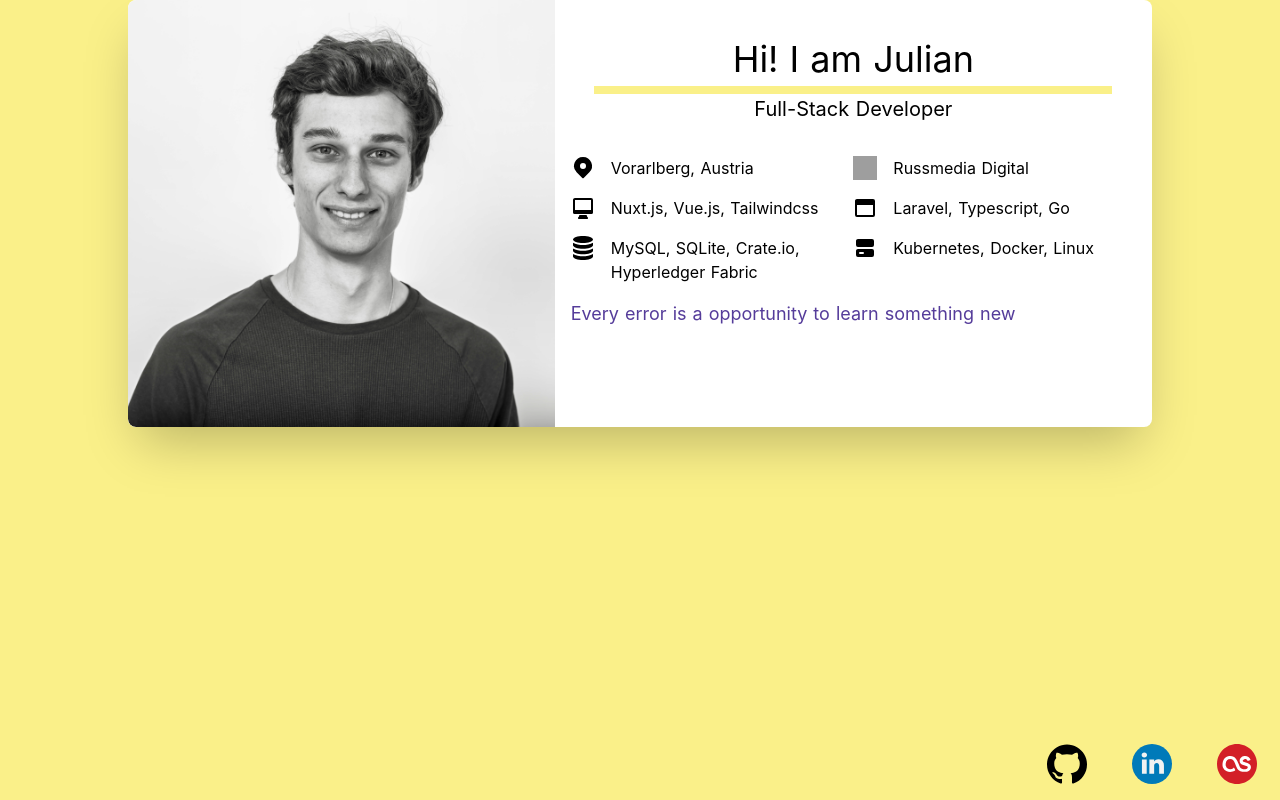
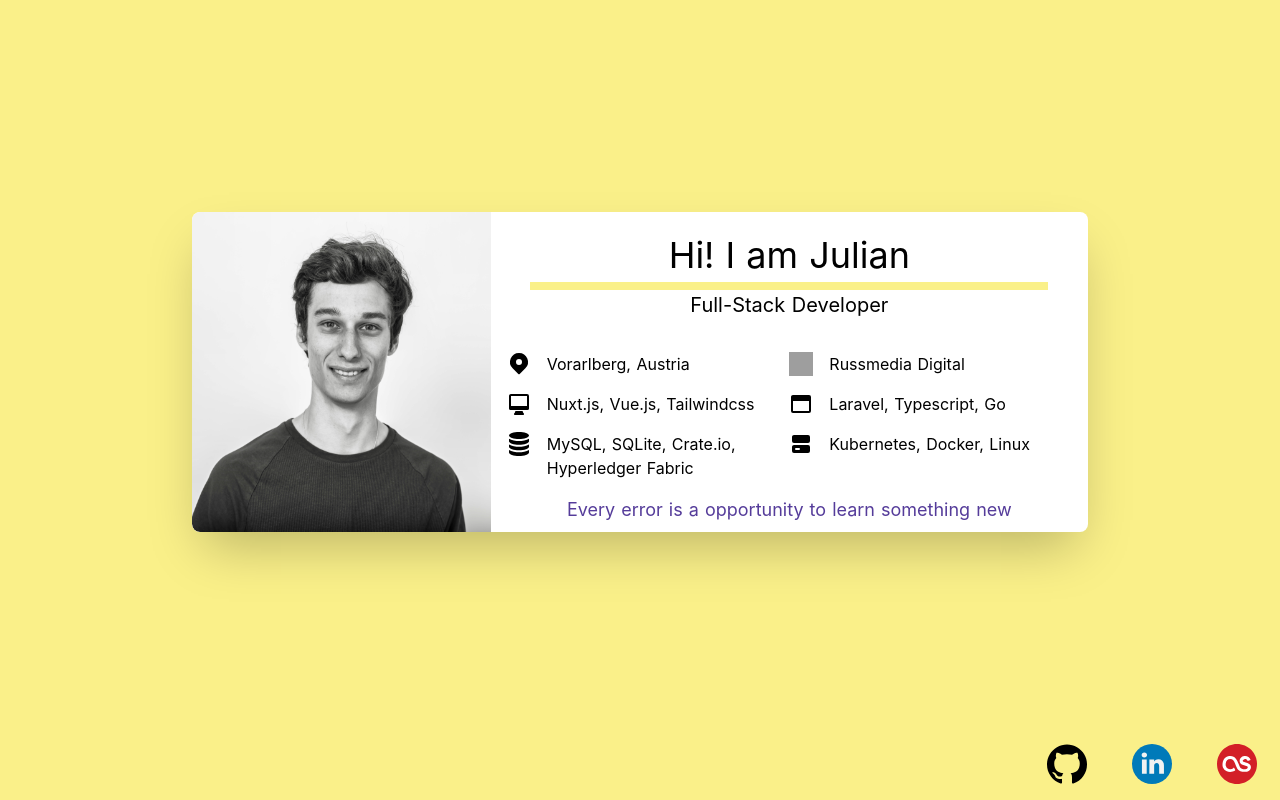
Before and after one commit to JulianMar/website, a Nuxt app: page / in a window 1280 px wide. Built offline with nearby package versions, Linux system fonts and the light colour scheme; grey boxes are pictures that could not be loaded.

Commit message:
change layout

```diff
--- a/components/TitleCard.vue
+++ b/components/TitleCard.vue
@@ -3,11 +3,11 @@
     class="flex flex-col bg-white background rounded-lg shadow-2xl md:flex-row"
   >
     <img
-      class="rounded-full mx-auto w-1/2 mt-4 md:rounded-l-lg md:rounded-r-none md:m-0 md:w-5/12"
+      class="rounded-full mx-auto w-1/2 mt-4 md:rounded-l-lg md:rounded-r-none md:m-0 md:w-4/12"
       src="/me.jpg"
     />
 
-    <div class="md:mt-4">
+    <div>
       <div class="mt-4 mb-2 mx-4 text-center md">
         <p class="text-4xl">Hi! I am Julian</p>
 
@@ -16,7 +16,9 @@
         <p class="text-xl">Full-Stack Developer</p>
       </div>
 
-      <div class="mt-2 mx-4 mb-4 md:mt-4 md:flex md:flex-wrap">
+      <div
+        class="mt-2 mx-4 mb-4 md:mt-4 md:flex md:flex-wrap md:justify-center"
+      >
         <Tag
           v-for="(item, index) in items"
           :key="index"
@@ -24,10 +26,10 @@
           :description="item.description"
           :link="item.link"
           :alt="item.alt"
-          class="md:w-1/2"
+          class="md:w-1/2 md:mx-auto"
         ></Tag>
 
-        <p class=" text-purple-800 text-lg mt-4 text-center">
+        <p class=" text-purple-800 text-lg mt-4 text-center w-full">
           Every error is a opportunity to learn something new
         </p>
       </div>
--- a/pages/index.vue
+++ b/pages/index.vue
@@ -1,13 +1,8 @@
 <template>
   <div class="h-screen relative flex flex-col bg-yellow-300">
-    <div
-      class="w-4/5 mx-auto h-full relative wrapper my-auto"
-      :class="{ back: !titleCard }"
-      @click="turnCard()"
-    >
-      <title-card class="card my-auto" />
-      <backside-card class="card back" />
-    </div>
+    <title-card
+      class="w-4/5 mx-auto mt-auto wrapper mt-4 overflow-auto h-80 sm:h-full md:h-100 md:overflow-hidden md:max-w-4xl"
+    />
 
     <div class="icons w-full h-10 mt-auto mb-4 md:self-end md:w-64">
       <icons />
@@ -17,33 +12,19 @@
 
 <script>
 import TitleCard from '@/components/TitleCard'
-import BacksideCard from '@/components/BacksideCard'
 import Icons from '@/components/Icons'
 
 export default {
   components: {
     TitleCard,
-    BacksideCard,
     Icons
-  },
-
-  data() {
-    return {
-      titleCard: true
-    }
-  },
-
-  methods: {
-    turnCard() {
-      this.titleCard = !this.titleCard
-    }
   }
 }
 </script>
 
 <style>
-.h-100 {
-  height: 20rem;
+.h-80 {
+  max-height: 85%;
 }
 
 a {
@@ -55,18 +36,6 @@ a {
   transition: all 1s ease;
 }
 
-.card {
-  position: absolute;
-  top: 0;
-  left: 0;
-  backface-visibility: hidden;
-  overflow: hidden;
-}
-
-.back {
-  transform: rotateY(180deg);
-}
-
 .mt-10vh {
   margin-top: 10vh;
 }
--- a/tailwind.config.js
+++ b/tailwind.config.js
@@ -5,7 +5,15 @@
  ** Default: https://github.com/tailwindcss/tailwindcss/blob/master/stubs/defaultConfig.stub.js
  */
 module.exports = {
-  theme: {},
+  theme: {
+    height: (theme) => ({
+      auto: 'auto',
+      ...theme('spacing'),
+      full: '100%',
+      screen: '100vh',
+      '100': '20rem'
+    })
+  },
   variants: {},
   plugins: []
 }
```
Also changed, not shown: package.json (+12 -11 lines), 1 other file (tests, documents, lock files or other folders).
